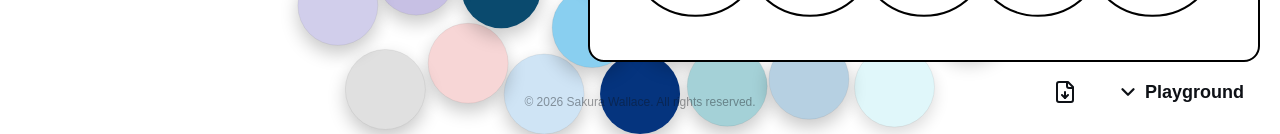
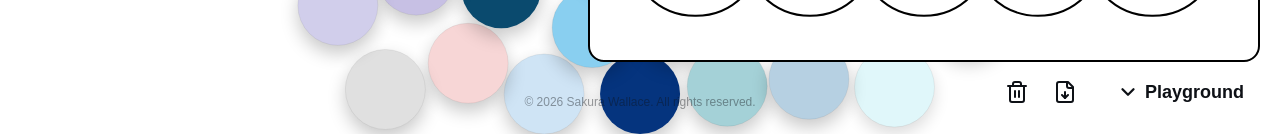
Before and after one commit to o6o6ooo/colour-bubbles, a Next.js app: page / in a window 1280 px wide. Both pictures are taken after a click on the button "Playground". Shown: the part 666-800 px from the top of the page. Built offline with nearby package versions, Linux system fonts and the light colour scheme.

Commit message:
feat: Add a button to reset playground colours to white

```diff
--- a/src/app/components/ColourPlayground.tsx
+++ b/src/app/components/ColourPlayground.tsx
@@ -1,6 +1,6 @@
 "use client";
 
-import { ChevronDown, FileDown, Share } from "lucide-react";
+import { ChevronDown, FileDown, Share, Trash2 } from "lucide-react";
 import { useEffect, useRef, useState } from "react";
 import { createPalettePng, downloadPalettePng } from "./palettePng";
 
@@ -15,6 +15,7 @@ type Props = {
   dragged: ColourDrag | null;
   fills: string[];
   onPaint: (index: number, colour: string) => void;
+  onReset: () => void;
 };
 
 const basicColours = ["#FFFFFF", "#FAFAFA", "#ECECEC", "#CFCFCF", "#3D3D3D", "#171717"];
@@ -25,7 +26,7 @@ function scrollBehaviour(): ScrollBehavior {
   return window.matchMedia("(prefers-reduced-motion: reduce)").matches ? "auto" : "smooth";
 }
 
-export default function ColourPlayground({ open, onToggle, selected, basicColour, onSelectBasic, dragged, fills, onPaint }: Props) {
+export default function ColourPlayground({ open, onToggle, selected, basicColour, onSelectBasic, dragged, fills, onPaint, onReset }: Props) {
   const [canSharePng, setCanSharePng] = useState(false);
   const [sharing, setSharing] = useState(false);
   const [exportError, setExportError] = useState("");
@@ -148,6 +149,9 @@ export default function ColourPlayground({ open, onToggle, selected, basicColour
       <div className={`items-center gap-1 sm:flex ${open ? "flex" : "hidden"}`}>
         {open && (
           <>
+            <button type="button" onClick={onReset} aria-label="Reset all playground colours to white" title="Reset all playground colours to white" className="grid size-11 place-items-center">
+              <Trash2 size={24} aria-hidden="true" />
+            </button>
             {canSharePng && (
               <button type="button" disabled={sharing} onClick={() => exportPalette("share")} aria-label="Share palette" title="Share palette" className="grid size-11 place-items-center">
                 <Share size={24} aria-hidden="true" />
--- a/src/app/page.tsx
+++ b/src/app/page.tsx
@@ -6,6 +6,7 @@ import ColourPlayground, { areas, type ColourDrag } from "./components/ColourPla
 import { COLORS } from "@/data/palette";
 
 const backgroundColours = ["#FFFFFF", "#F6F6F6", "#F5F5F5", "#F2F2F2", "#0E1116"];
+const blankFills = areas.map(() => "#FFFFFF");
 
 export default function Page() {
   const [background, setBackground] = useState(backgroundColours[0]);
@@ -18,7 +19,7 @@ export default function Page() {
     setSelected(colour);
   }, []);
   const [dragged, setDragged] = useState<ColourDrag | null>(null);
-  const [fills, setFills] = useState(() => areas.map(() => "#FFFFFF"));
+  const [fills, setFills] = useState<string[]>(blankFills);
   const paint = useCallback((index: number, colour: string) => {
     setFills((current) => current.map((fill, i) => i === index ? colour : fill));
   }, []);
@@ -65,6 +66,7 @@ export default function Page() {
         dragged={dragged}
         fills={fills}
         onPaint={paint}
+        onReset={() => setFills(blankFills)}
       />
 
       <footer className="pointer-events-none px-3 pb-[max(1rem,env(safe-area-inset-bottom))] text-center text-xs opacity-40 transition-colors duration-300 sm:absolute sm:inset-x-0 sm:bottom-6 sm:p-0">
```
